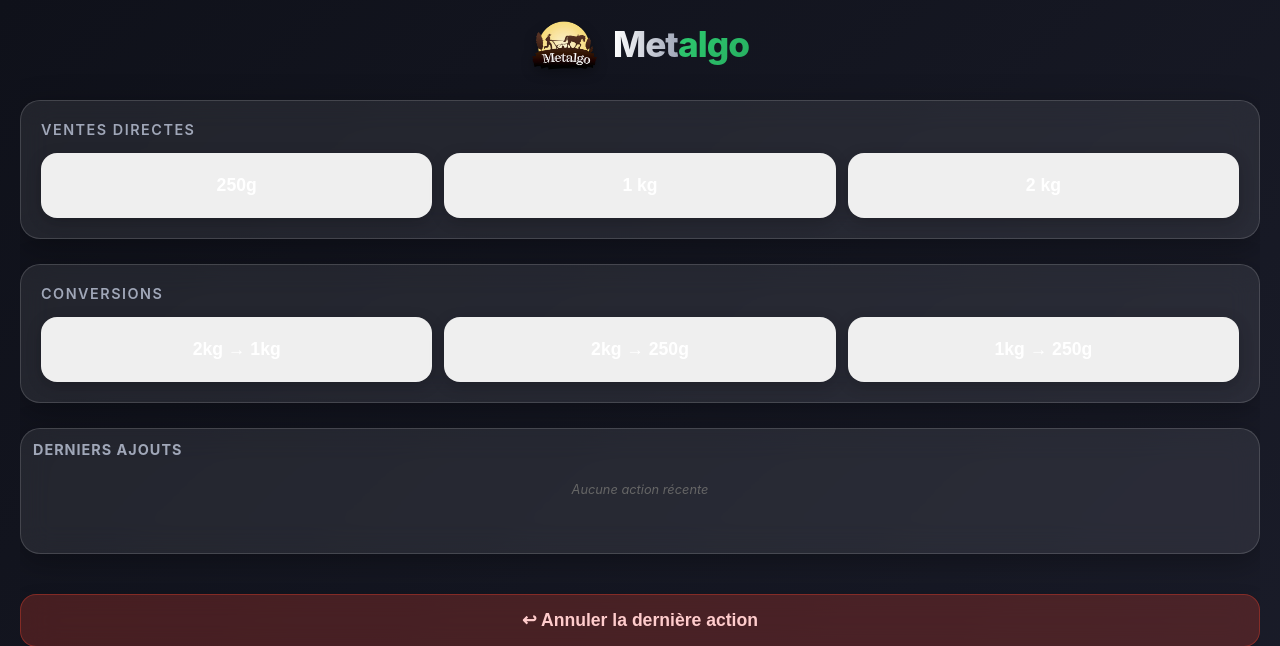
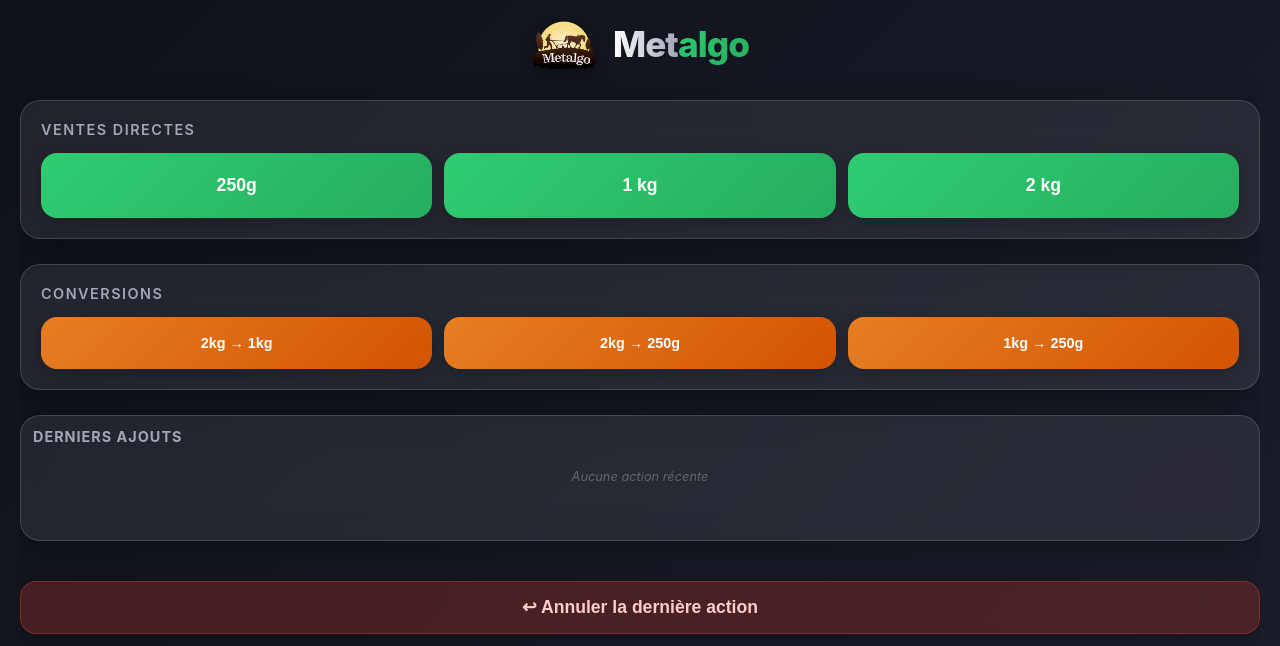
Before and after one commit to arthgirard/Metalgo, a Flask app: page / in a window 1280 px wide. Shown: the top 646 px of the page. Run offline with Flask 3, Linux system fonts and the light colour scheme; data that the repository does not hold is empty.

Commit message:
Fixed button rendering

```diff
--- a/static/style.css
+++ b/static/style.css
@@ -142,14 +142,16 @@ button:active {
     box-shadow: 0 2px 8px rgba(0,0,0,0.3);
 }
 
+/* Updated Class Name: .btn-sale (was .btn-vente) */
 .btn-sale {
     background: linear-gradient(135deg, var(--accent-sale-start), var(--accent-sale-end));
 }
 
+/* Updated Class Name: .btn-conversion (was .btn-conv) */
 .btn-conversion {
     background: linear-gradient(135deg, var(--accent-conv-start), var(--accent-conv-end));
-    font-size: 0.9rem;
-    padding: 18px 5px;
+    font-size: 0.9rem;  /* Kept smaller font to fit text */
+    padding: 18px 5px;  /* Kept tighter padding */
 }
 
 .btn-undo {
@@ -338,7 +340,6 @@ button:active {
     animation: slideIn 0.3s ease-out;
 }
 
-/* Note: 'VENTE' and 'CONVERSION' correspond to Database values. */
 .history-item.type-VENTE {
     border-left-color: var(--accent-sale-start);
     background: linear-gradient(
--- a/templates/index.html
+++ b/templates/index.html
@@ -19,18 +19,18 @@
         <div class="glass-card">
             <h2>Ventes directes</h2>
             <div class="grid-container">
-                <button class="btn-vente" onclick="sendLog('VENTE', '250g')">250g</button>
-                <button class="btn-vente" onclick="sendLog('VENTE', '1kg')">1 kg</button>
-                <button class="btn-vente" onclick="sendLog('VENTE', '2kg')">2 kg</button>
+                <button class="btn-sale" onclick="sendLog('VENTE', '250g')">250g</button>
+                <button class="btn-sale" onclick="sendLog('VENTE', '1kg')">1 kg</button>
+                <button class="btn-sale" onclick="sendLog('VENTE', '2kg')">2 kg</button>
             </div>
         </div>
 
         <div class="glass-card">
             <h2>Conversions</h2>
             <div class="grid-container">
-                <button class="btn-conv" onclick="sendLog('CONVERSION', '2kg → 1 kg')">2kg &rarr; 1kg</button>
-                <button class="btn-conv" onclick="sendLog('CONVERSION', '2kg → 250g')">2kg &rarr; 250g</button>
-                <button class="btn-conv" onclick="sendLog('CONVERSION', '1kg →250g')">1kg &rarr; 250g</button>
+                <button class="btn-conversion" onclick="sendLog('CONVERSION', '2kg → 1 kg')">2kg &rarr; 1kg</button>
+                <button class="btn-conversion" onclick="sendLog('CONVERSION', '2kg → 250g')">2kg &rarr; 250g</button>
+                <button class="btn-conversion" onclick="sendLog('CONVERSION', '1kg →250g')">1kg &rarr; 250g</button>
             </div>
         </div>
 
```
